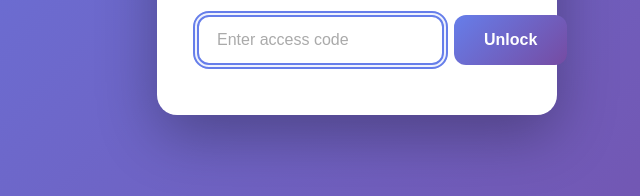
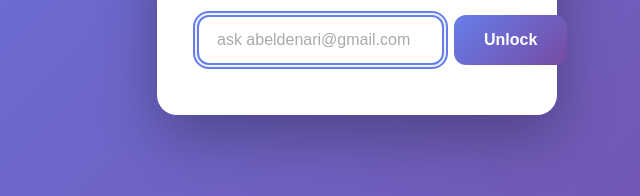
Before and after one commit to King728-dot/ef-223567, a website: page public/index.html in a window 1280 px wide. Shown: the part 458-654 px from the top of the page, 283-923 px from the left. Drawn offline with Linux system fonts and the light colour scheme.

Commit message:
Update index.html

```diff
--- a/public/index.html
+++ b/public/index.html
@@ -31,7 +31,7 @@
             <input
                 type="password"
                 id="codeInput"
-                placeholder="Enter access code"
+                placeholder="ask abeldenari@gmail.com"
                 autofocus
             >
             <button id="loginBtn">
```
